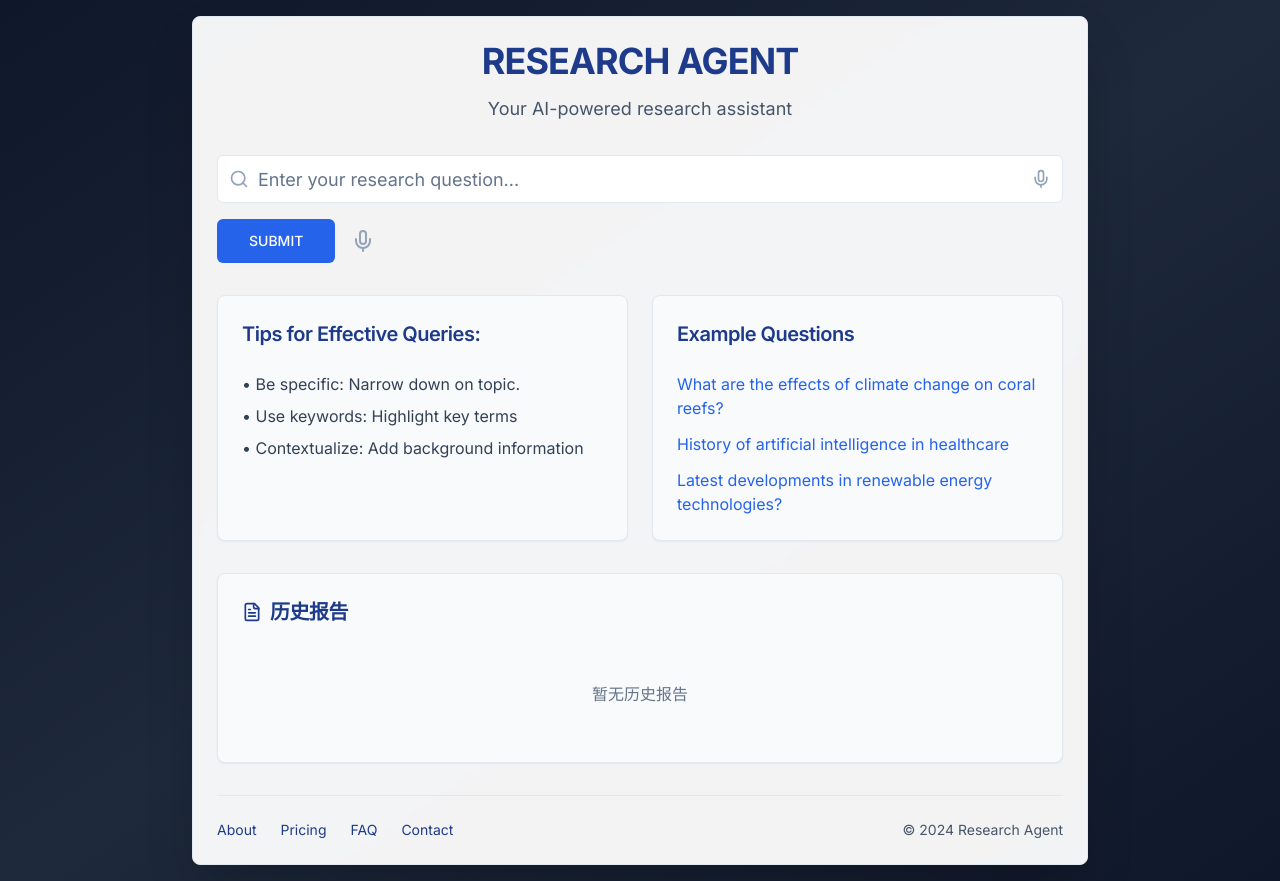
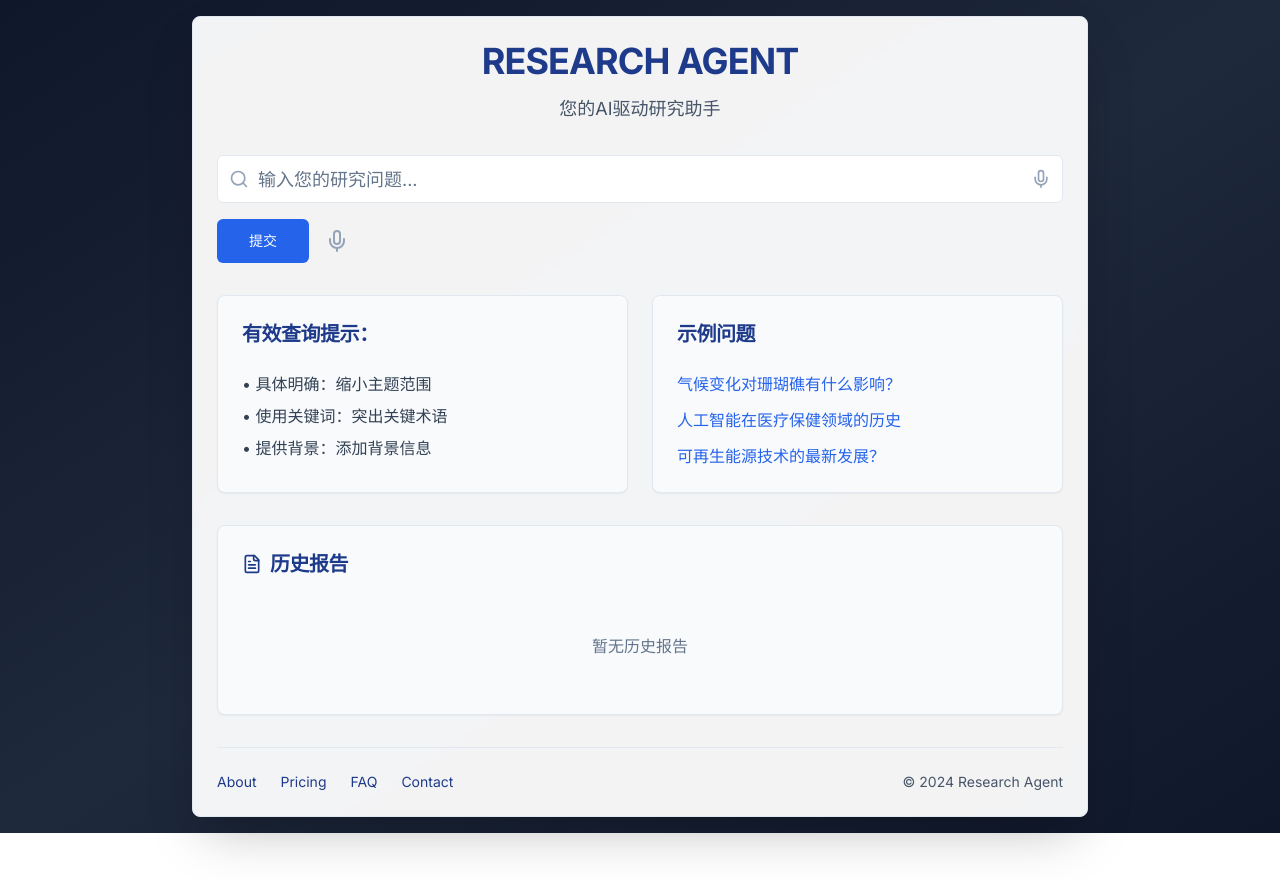
Before and after one commit to shadowcz007/research-agent, a Next.js app: page / in a window 1280 px wide. After the commit the page ends 833 px from the top, so only its background shows below. Built offline with nearby package versions, Linux system fonts and the light colour scheme.

Commit message:
Update page.tsx

```diff
--- a/app/page.tsx
+++ b/app/page.tsx
@@ -25,9 +25,9 @@ export default function HomePage() {
   const router = useRouter();
 
   const exampleQuestions = [
-    "What are the effects of climate change on coral reefs?",
-    "History of artificial intelligence in healthcare",
-    "Latest developments in renewable energy technologies?",
+    "气候变化对珊瑚礁有什么影响？",
+    "人工智能在医疗保健领域的历史",
+    "可再生能源技术的最新发展？",
   ];
 
   const handleSubmit = async (e: React.FormEvent) => {
@@ -148,7 +148,7 @@ export default function HomePage() {
             RESEARCH AGENT
           </CardTitle>
           <CardDescription className="text-lg text-slate-600">
-            Your AI-powered research assistant
+            您的AI驱动研究助手
           </CardDescription>
         </CardHeader>
 
@@ -159,7 +159,7 @@ export default function HomePage() {
               <Search className="absolute left-3 top-1/2 transform -translate-y-1/2 text-slate-400 w-5 h-5" />
               <Input
                 type="text"
-                placeholder="Enter your research question..."
+                placeholder="输入您的研究问题..."
                 value={question}
                 onChange={(e) => setQuestion(e.target.value)}
                 className="pl-10 pr-20 h-12 text-lg"
@@ -174,7 +174,7 @@ export default function HomePage() {
                 className="bg-blue-600 hover:bg-blue-700 text-white px-8"
                 disabled={isLoading}
               >
-                {isLoading ? "提交中..." : "SUBMIT"}
+                {isLoading ? "提交中..." : "提交"}
               </Button>
               <Mic className="text-slate-400 w-6 h-6 cursor-pointer hover:text-blue-600" />
             </div>
@@ -186,13 +186,13 @@ export default function HomePage() {
             <Card className="bg-slate-50">
               <CardHeader>
                 <CardTitle className="text-xl text-blue-900">
-                  Tips for Effective Queries:
+                  有效查询提示：
                 </CardTitle>
               </CardHeader>
               <CardContent className="space-y-2 text-slate-700">
-                <p>• Be specific: Narrow down on topic.</p>
-                <p>• Use keywords: Highlight key terms</p>
-                <p>• Contextualize: Add background information</p>
+                <p>• 具体明确：缩小主题范围</p>
+                <p>• 使用关键词：突出关键术语</p>
+                <p>• 提供背景：添加背景信息</p>
               </CardContent>
             </Card>
 
@@ -200,7 +200,7 @@ export default function HomePage() {
             <Card className="bg-slate-50">
               <CardHeader>
                 <CardTitle className="text-xl text-blue-900">
-                  Example Questions
+                  示例问题
                 </CardTitle>
               </CardHeader>
               <CardContent className="space-y-3">
```
